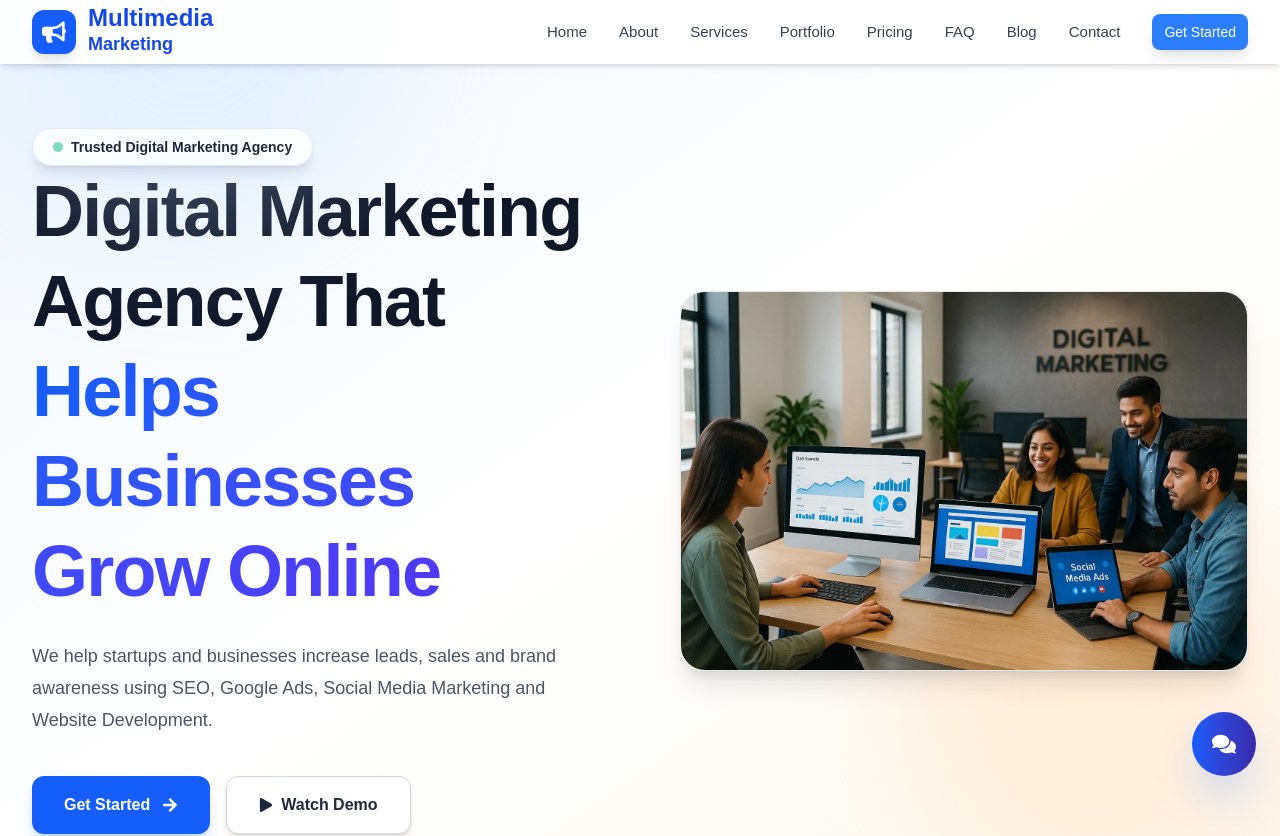
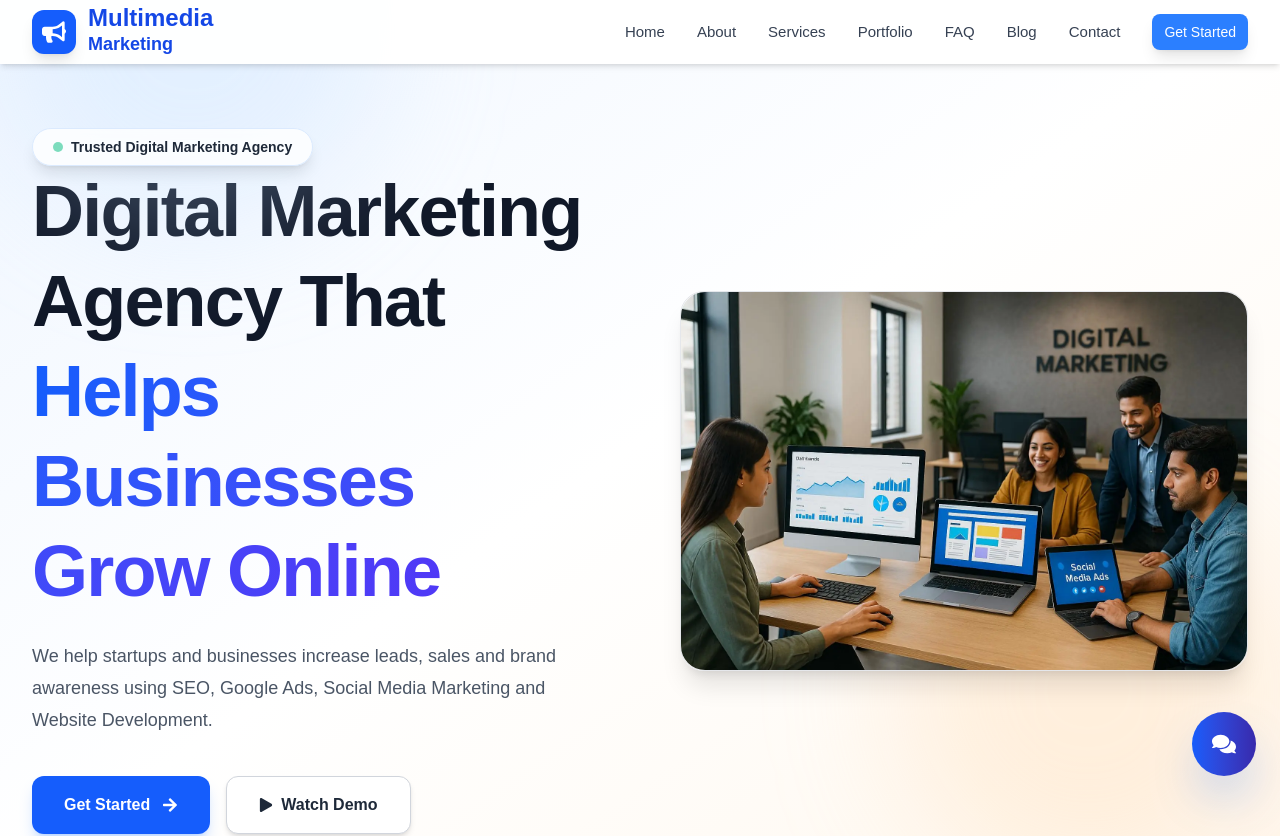
Before and after one commit to grevintogadiya/multimedia-marketing, a React (Vite) app: page / in a window 1280 px wide. Shown: the top 836 px of the page. Built offline with nearby package versions, Linux system fonts and the light colour scheme.

Commit message:
Updated multimedia website

```diff
--- a/src/components/layout/Navbar.jsx
+++ b/src/components/layout/Navbar.jsx
@@ -105,7 +105,7 @@ export default function Navbar() {
               Portfolio
             </a>
 
-            <a
+            {/* <a
               href="#Pricing"
               onClick={(e) => {
                 e.preventDefault();
@@ -114,7 +114,7 @@ export default function Navbar() {
               className="relative cursor-pointer text-[15px] font-medium hover:text-blue-600 transition-all duration-300 after:absolute after:left-0 after:-bottom-1 after:h-[2px] after:w-0 after:bg-blue-600 after:transition-all after:duration-300 hover:after:w-full"
             >
               Pricing
-            </a>
+            </a> */}
 
             <a
               href="#faq"
@@ -234,7 +234,7 @@ export default function Navbar() {
               Portfolio
             </a>
 
-            <a
+            {/* <a
               href="#pricing"
               onClick={(e) => {
                 e.preventDefault();
@@ -243,7 +243,7 @@ export default function Navbar() {
               className="hover:text-blue-600 transition duration-300"
             >
               Pricing
-            </a>
+            </a> */}
 
             <a
               href="#faq"
--- a/src/pages/Home.jsx
+++ b/src/pages/Home.jsx
@@ -7,7 +7,7 @@ import Certifications from "../components/home/Certifications";
 import Services from "../components/home/Services";
 import WhyChoose from "../components/home/WhyChoose";
 import Portfolio from "../components/home/Portfolio";
-import Pricing from "../components/home/Pricing";
+// import Pricing from "../components/home/Pricing";
 import Testimonials from "../components/home/Testimonials";
 import FAQ from "../components/home/FAQ";
 import CTA from "../components/home/CTA";
@@ -227,7 +227,7 @@ export default function Home() {
       <Services />
       <WhyChoose />
       <Portfolio />
-      <Pricing />
+      {/* <Pricing /> */}
       <Testimonials />
       <FAQ />
       <CTA />
```
